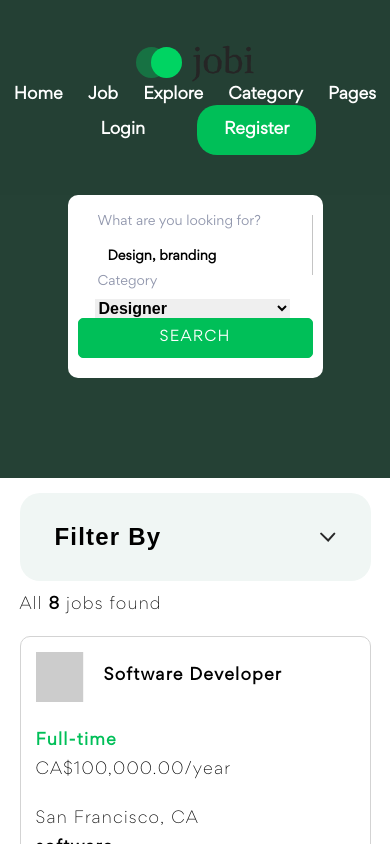
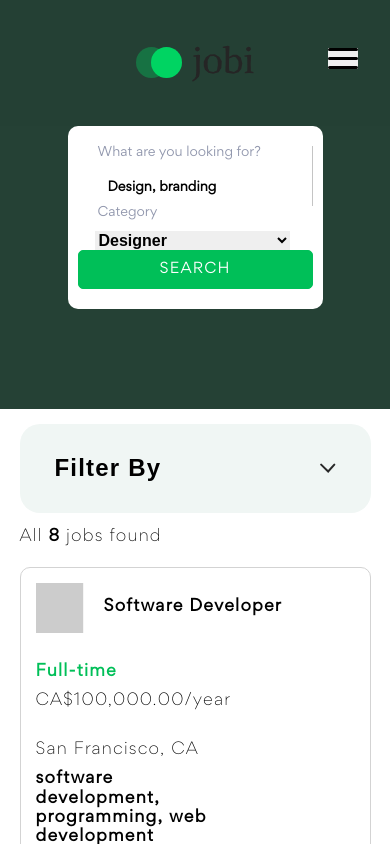
Before and after one commit to jstnthny/jobi, a React (Vite) app: page /JobList in a window 390 px wide. Shown: the top 844 px of the page. Built offline with nearby package versions, Linux system fonts and the light colour scheme.

Commit message:
hamburger menu

```diff
--- a/css/app.css
+++ b/css/app.css
@@ -262,6 +262,28 @@ nav ul .register {
   background-color: #00BF58;
   color: white;
   border-radius: 20px;
+}
+nav .navMenu .login, nav .navMenu .register {
+  display: none;
+}
+nav .hamburger {
+  display: none;
+  cursor: pointer;
+  position: absolute;
+  top: 3rem;
+  right: 2rem;
+  flex-direction: column;
+  justify-content: space-between;
+  width: 30px;
+  height: 21px;
+  border: none;
+}
+nav .bar {
+  display: block;
+  width: 100%;
+  height: 3px;
+  background-color: black;
+  border-radius: 10px;
 }
 
 .homePageHeader {
@@ -1132,6 +1154,29 @@ input {
   .bottomFooter p {
     margin: 0;
   }
+  nav .hamburger {
+    display: flex;
+  }
+  .navMenu, .loginRegContainer {
+    display: none;
+  }
+  .navMenu.active {
+    display: flex;
+    flex-direction: column;
+    align-items: center;
+    margin-top: 20px;
+  }
+  .navMenu.active .login, .navMenu.active .register {
+    display: block;
+    padding: 0;
+    color: black;
+  }
+  .navMenu.active .register {
+    padding: 10px;
+  }
+  nav {
+    flex-direction: column;
+  }
 }
 @media (max-width: 425px) {
   .searchMenu {
--- a/src/components/Header.jsx
+++ b/src/components/Header.jsx
@@ -1,4 +1,5 @@
-import {Link, Route, Routes} from "react-router-dom"
+import {Link, Route, Routes} from "react-router-dom";
+import React, {useState} from 'react';
 
 
 
@@ -18,10 +19,17 @@ const Header = (props) => {
         },
     }
 
+    const [isClicked, setIsClicked] = useState(false);
+
+    const handleClick = () =>{
+        setIsClicked(!isClicked);
+    }
+
+
     return(
         <header style={styles.header}>
             <nav>
-                <div>
+                <div className="navLogo">
                     <svg width="119" height="42" viewBox="0 0 119 42" fill="none" xmlns="http://www.w3.org/2000/svg">
                         <circle cx="15.5" cy="22.5" r="15.5" fill="#00D462" fillOpacity="0.34"/>
                         <circle cx="30.5" cy="22.5" r="15.5" fill="#00D462"/>
@@ -29,15 +37,22 @@ const Header = (props) => {
                     </svg>
                 </div>
 
-                <ul>
+                <ul className={`navMenu ${isClicked ? 'active' : ''}`} onClick={handleClick} >
                     <li><Link to="/" style={styles.a}>Home</Link></li>
                     <li><Link to="/JobList" style={styles.a}>Job</Link></li>
                     <li><Link to="#" style={styles.a}>Explore</Link></li>
                     <li><Link to="#" style={styles.a}>Category</Link></li>
                     <li><Link to="#" style={styles.a}>Pages</Link></li>
+                    <li className="login">Login</li>
+                    <li className="register">Register</li>
                 </ul>
+                <button className={`hamburger ${isClicked ? 'active' : ''}`} onClick={handleClick}>
+                    <span className="bar"></span>
+                    <span className="bar"></span>
+                    <span className="bar"></span>
+                </button>
 
-                <ul>
+                <ul className="loginRegContainer">
                     <li className="login">Login</li>
                     <li className="register">Register</li>
                 </ul>
--- a/src/partials/_main.scss
+++ b/src/partials/_main.scss
@@ -21,7 +21,6 @@ nav{
         font-weight: bold;
         a{
             text-decoration: none;
-            // color: variables.$black;
         }
 
         .login, .register{
@@ -34,6 +33,33 @@ nav{
             border-radius: 20px;
         }
     }
+
+    .navMenu{
+        .login, .register{
+            display: none;
+        }
+    }
+
+    .hamburger{
+        display:none;
+        cursor: pointer;
+        position: absolute;
+        top: 3rem;
+        right: 2rem;
+        flex-direction: column;
+        justify-content: space-between;
+        width: 30px;
+        height: 21px;
+        border: none;
+    }
+    .bar{
+        display: block;
+        width: 100%;
+        height: 3px;
+        background-color: black;
+        border-radius: 10px;
+    }
+
 }
 
 // Home page Header
--- a/src/partials/_mediaQueries.scss
+++ b/src/partials/_mediaQueries.scss
@@ -44,6 +44,12 @@
 
     nav{
         flex-wrap: wrap;
+        // .navLogo{
+        //     flex-grow: 2;
+        // }
+        // .hamburger{
+        //     margin-right: 20px;
+        // }
     }
 
     .accordion h4{
@@ -150,6 +156,35 @@
             margin: 0;
         }
     }
+
+    // Hamburger menu
+
+     nav{
+        .hamburger{
+            display: flex;
+        }
+       }
+       .navMenu, .loginRegContainer{
+        display: none;
+       }
+
+       .navMenu.active{
+        display: flex;
+        flex-direction: column;
+        align-items: center;
+        margin-top: 20px;
+        .login,.register{
+            display:block;
+            padding: 0;
+            color: black;
+        }
+        .register{
+            padding: 10px;
+        }
+       }
+       nav{
+        flex-direction: column;
+       }
 }
 
 @media(max-width: 425px){
```
Also changed, not shown: 1 other file (tests, documents, lock files or other folders).
